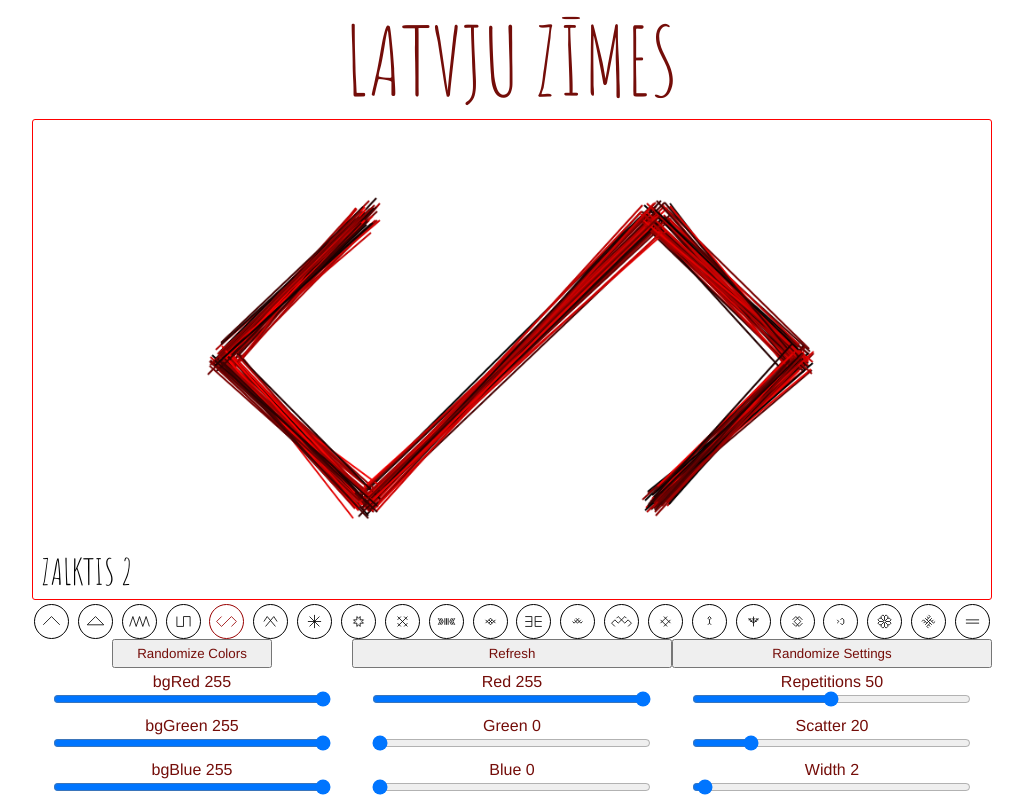
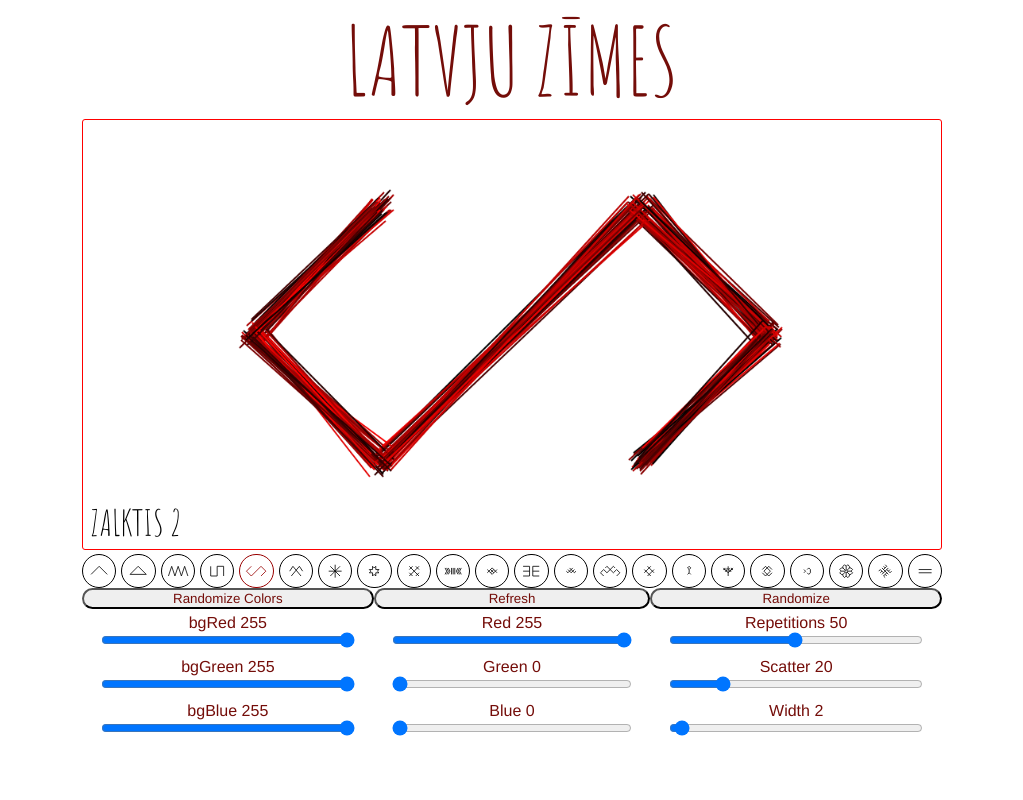
Before and after one commit to abbasnake/latvjuZimesWebPage, a Vue app in the folder client/: page / in a window 1280 px wide. Shown: the whole page, without its empty margins (128-1151 px from the left). Built offline with nearby package versions, Linux system fonts and the light colour scheme.

Commit message:
combined button components in to a single component

```diff
--- a/client/src/App.vue
+++ b/client/src/App.vue
@@ -26,7 +26,7 @@ export default {
   &__views {
     // border: 2px solid $primary-red;
     margin: 0 auto;
-    max-width: 960px;
+    max-width: 860px;
   }
 }
 </style>
--- /dev/null
+++ b/client/src/components/AppButton.vue
@@ -0,0 +1,23 @@
+<template>
+  <button class="button" @click="onClick">
+      <slot></slot>
+  </button>
+</template>
+
+<script>
+
+export default {
+  name: 'AppButton',
+  methods: {
+    onClick () {
+      this.$emit('clicked')
+    }
+  }
+}
+</script>
+
+<style lang="scss" scoped>
+.button {
+    border-radius: 20px;
+}
+</style>
--- a/client/src/components/AppControls.vue
+++ b/client/src/components/AppControls.vue
@@ -1,9 +1,9 @@
 <template>
   <div class="controls">
     <app-select class="controls__select" />
-    <app-randomize-colors class="controls__checkbox" />
-    <app-refresh />
-    <app-randomize class="controls__randomize" />
+    <app-button class="controls__checkbox" @clicked="randomizeColors">Randomize Colors</app-button>
+    <app-button class="controls__refresh" @clicked="refresh">Refresh</app-button>
+    <app-button class="controls__randomize" @clicked="randomize">Randomize</app-button>
     <app-bg-sliders class="controls__bgSliders" />
     <app-color-sliders class="controls__colorSliders" />
     <app-other-sliders class="controls__otherSliders" />
@@ -12,23 +12,30 @@
 
 <script>
 import AppControlsSelect from '@/components/AppControlsSelect'
-import AppControlsRandomizeColors from '@/components/AppControlsRandomizeColors'
 import AppControlsBgColorSliders from '@/components/AppControlsBgColorSliders'
 import AppControlsColorSliders from '@/components/AppControlsColorSliders'
 import AppControlsOtherSliders from '@/components/AppControlsOtherSliders'
-import AppControlsRandomize from '@/components/AppControlsRandomize'
-import AppControlsRefresh from '@/components/AppControlsRefresh'
+import AppButton from '@/components/AppButton'
 
 export default {
   name: 'AppControls',
   components: {
     'app-select': AppControlsSelect,
-    'app-randomize-colors': AppControlsRandomizeColors,
     'app-bg-sliders': AppControlsBgColorSliders,
     'app-color-sliders': AppControlsColorSliders,
     'app-other-sliders': AppControlsOtherSliders,
-    'app-randomize': AppControlsRandomize,
-    'app-refresh': AppControlsRefresh
+    'app-button': AppButton
+  },
+  methods: {
+    randomizeColors () {
+      this.$store.dispatch('toggleColors')
+    },
+    refresh () {
+      this.$store.dispatch('refresh')
+    },
+    randomize () {
+      this.$store.dispatch('randomizeSliders')
+    }
   }
 }
 </script>
@@ -38,18 +45,16 @@ export default {
   display: grid;
   grid-template-areas:
     "select    select       select"
-    "checkbox  info         randomize"
+    "checkbox  refresh      randomize"
     "bgSliders colorSliders otherSliders";
   &__select {
     grid-area: select;
   }
   &__checkbox {
     grid-area: checkbox;
-    margin: 0 auto;
-    width: 50%;
   }
-  &__info {
-    grid-area: info;
+  &__refresh {
+    grid-area: refresh;
   }
   &__randomize {
     grid-area: randomize;
--- a/client/src/components/AppControlsRandomize.vue
+++ /dev/null
@@ -1,17 +0,0 @@
-<template>
-  <button class="button" @click="onClick">Randomize Settings</button>
-</template>
-
-<script>
-export default {
-  name: 'AppControlsRandomize',
-  methods: {
-    onClick () {
-      this.$store.dispatch('randomizeSliders')
-    }
-  }
-}
-</script>
-
-<style lang="scss" scoped>
-</style>
--- a/client/src/components/AppControlsRandomizeColors.vue
+++ /dev/null
@@ -1,21 +0,0 @@
-<template>
-  <button class="button" @click="onClick">Randomize Colors</button>
-</template>
-
-<script>
-export default {
-  name: 'AppControlsCheckbox',
-  methods: {
-    onClick () {
-      this.$store.dispatch('toggleColors')
-    }
-  }
-}
-</script>
-
-<style lang="scss" scoped>
-.button {
-  padding: 5px;
-  width:100%;
-}
-</style>
```
